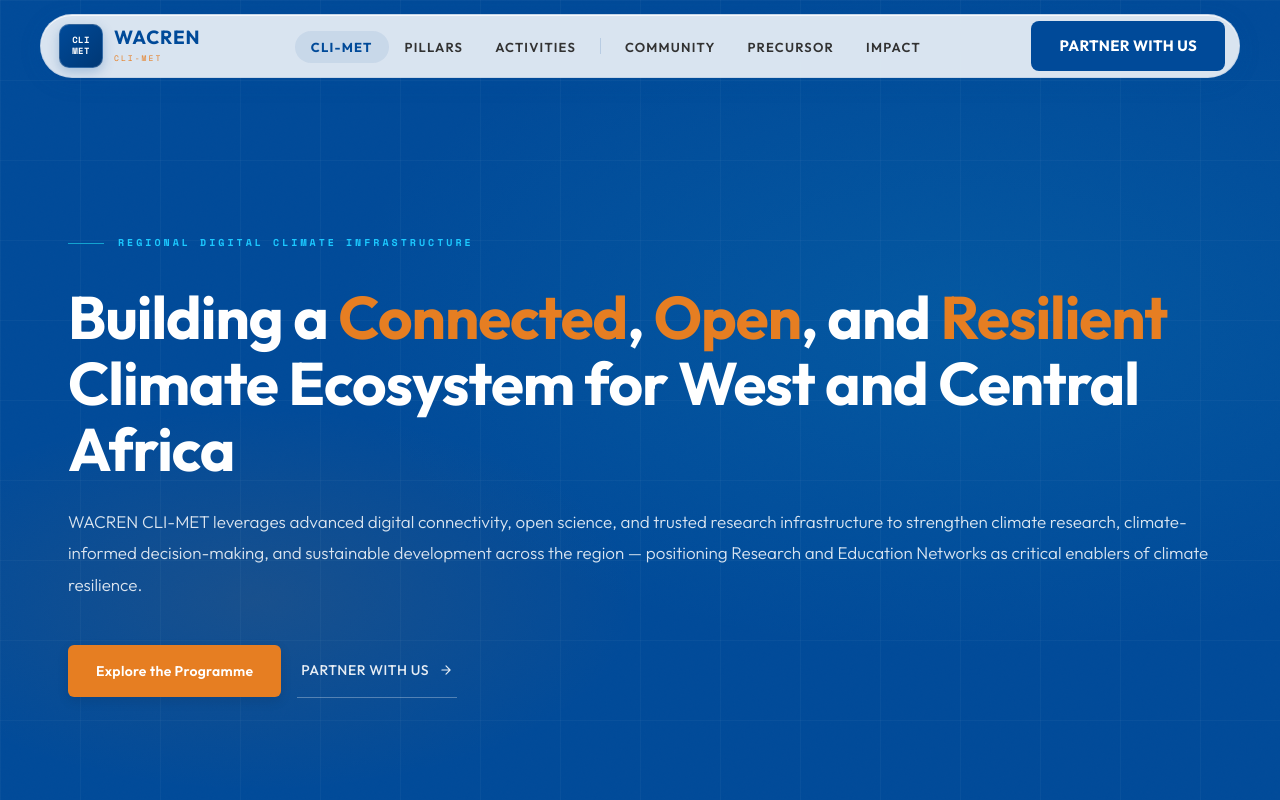
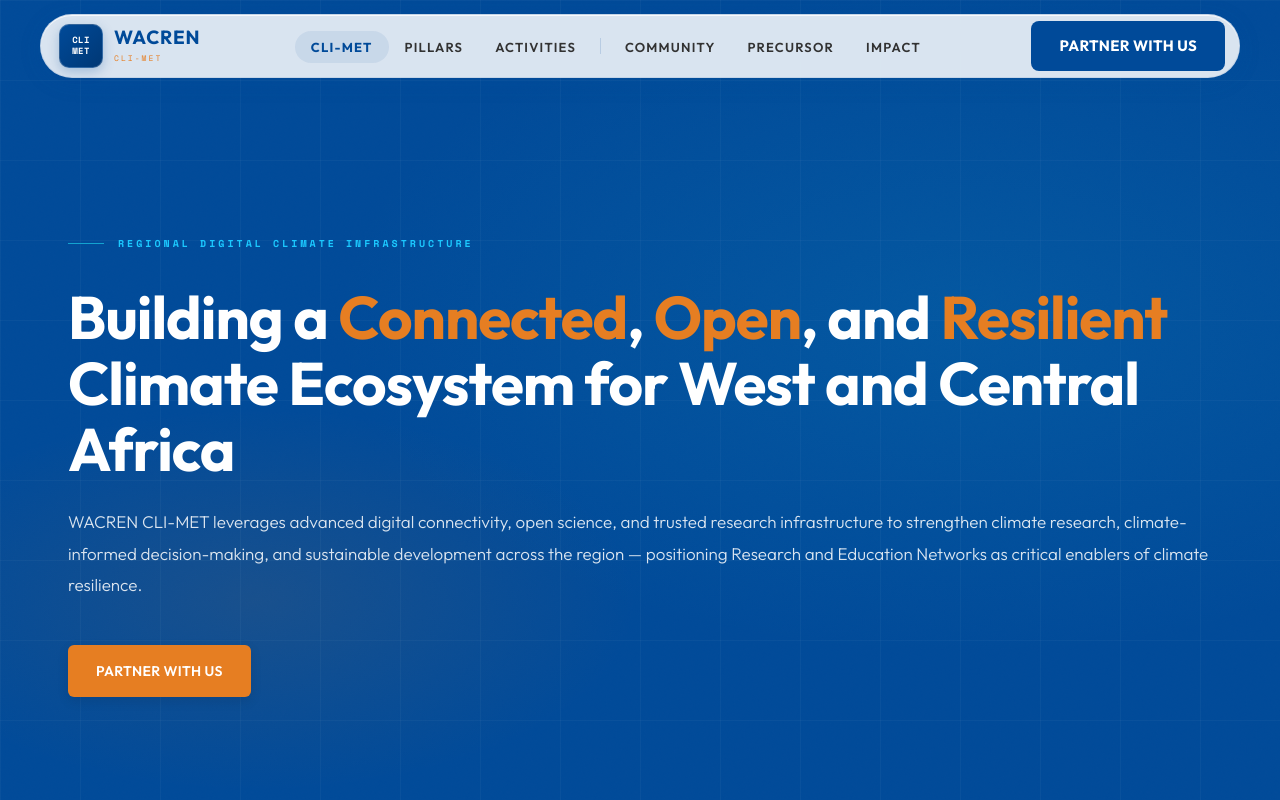
Before and after one commit to steadygroupinc/wacren-cli-met, a Next.js app: page / in a window 1280 px wide. Shown: the top 800 px of the page. Built offline with nearby package versions, Linux system fonts and the light colour scheme; a web font is replaced by a local one.

Commit message:
style: consolidate hero actions into single PARTNER WITH US button

```diff
--- a/app/components/Hero.tsx
+++ b/app/components/Hero.tsx
@@ -18,11 +18,7 @@
             WACREN CLI-MET leverages advanced digital connectivity, open science, and trusted research infrastructure to strengthen climate research, climate-informed decision-making, and sustainable development across the region — positioning Research and Education Networks as critical enablers of climate resilience.
           </p>
           <div className="hero-actions fade-up delay-3">
-            <Link href="/#pillars" className="btn btn-primary">Explore the Programme</Link>
-            <Link href="/contact" className="btn btn-ghost">
-              PARTNER WITH US
-              <svg width="14" height="14" viewBox="0 0 24 24" fill="none" stroke="currentColor" strokeWidth="2" strokeLinecap="round" strokeLinejoin="round"><path d="M5 12h14M12 5l7 7-7 7" /></svg>
-            </Link>
+            <Link href="/contact" className="btn btn-primary">PARTNER WITH US</Link>
           </div>
         </div>
 
```
